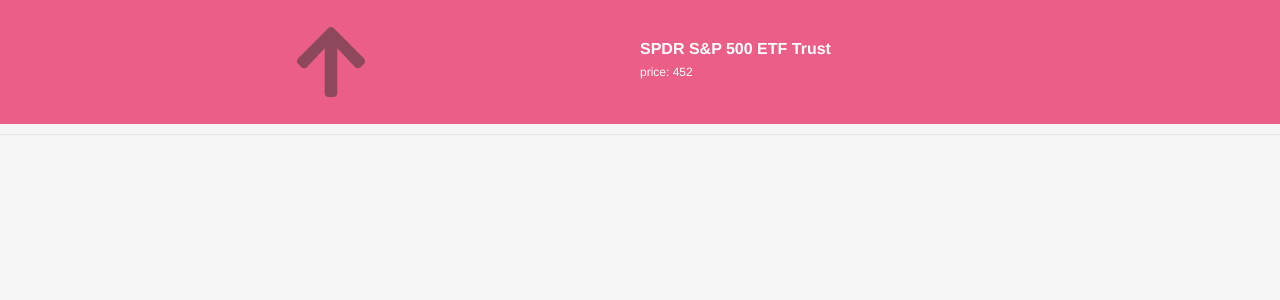
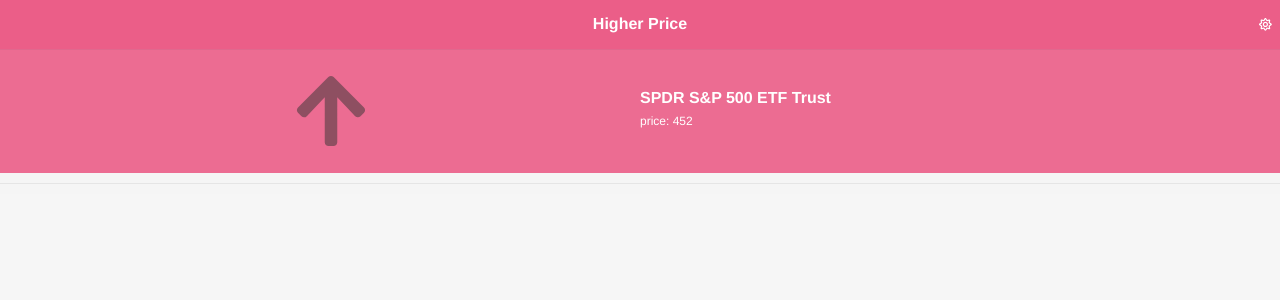
Before and after one commit to miguelesco/capstone-m3, a React (Create React App) app: page /#/ in a window 1280 px wide. Shown: the top 300 px of the page. Built offline with nearby package versions, Linux system fonts and the light colour scheme.

Commit message:
navbar dropdown

```diff
--- a/package.json
+++ b/package.json
@@ -4,6 +4,7 @@
   "version": "0.1.0",
   "private": true,
   "dependencies": {
+    "@material-ui/core": "^4.12.3",
     "@testing-library/jest-dom": "^5.11.4",
     "@testing-library/react": "^11.1.0",
     "@testing-library/user-event": "^12.1.10",
--- a/src/components/general/largeCard/LargeCard.jsx
+++ b/src/components/general/largeCard/LargeCard.jsx
@@ -3,8 +3,7 @@ import Proptypes from 'prop-types';
 import { FaArrowUp } from 'react-icons/fa';
 import { Card, TopTitle } from './styles';
 
-const LargeCard = (props) => {
-  const { popularStock } = props;
+const LargeCard = ({ popularStock }) => {
   const { name, price } = popularStock;
   return (
     <Card>
--- a/src/components/general/largeCard/styles.js
+++ b/src/components/general/largeCard/styles.js
@@ -6,7 +6,7 @@ export const Card = styled.div`
   grid-template-columns: 1fr 1fr;
   place-items: center;
   width: 100%;
-  background-color: rgba(235, 94, 136, 1);
+  background-color: rgba(235, 94, 136, .9);
   padding: 22px;
   box-sizing: border-box;
 `;
--- /dev/null
+++ b/src/components/general/navbar/Navbar.jsx
@@ -0,0 +1,72 @@
+/* eslint-disable linebreak-style */
+import { FaRegSun, FaArrowLeft } from 'react-icons/fa';
+import { useState } from 'react';
+import { MenuItem, Menu } from '@material-ui/core';
+import Proptypes from 'prop-types';
+import NavbarContainer, { Title, ConfigBtn, BackArrow } from './styles';
+
+const options = [
+  'Higher Price',
+  'Lower Price',
+];
+
+const Navbar = ({ title, back, filter }) => {
+  const [anchorEl, setAnchorEl] = useState(null);
+
+  const open = Boolean(anchorEl);
+
+  const handleClick = (e) => {
+    setAnchorEl(e.currentTarget);
+  };
+
+  const handleClose = (event) => {
+    setAnchorEl(null);
+    console.log(event.currentTarget.textContent);
+  };
+
+  return (
+    <NavbarContainer>
+      {
+        back && (
+        <BackArrow>
+          <FaArrowLeft />
+        </BackArrow>
+        )
+      }
+      <Title>{title}</Title>
+      {
+        filter && (
+          <ConfigBtn>
+            <FaRegSun onClick={handleClick} />
+            <Menu
+              id="long-menu"
+              anchorEl={anchorEl}
+              keepMounted
+              open={open}
+              onClose={handleClose}
+            >
+              {options.map((option) => (
+                <MenuItem key={option} selected={option === 'Higher Price'} onClick={handleClose}>
+                  {option}
+                </MenuItem>
+              ))}
+            </Menu>
+          </ConfigBtn>
+        )
+      }
+    </NavbarContainer>
+  );
+};
+
+export default Navbar;
+
+Navbar.propTypes = {
+  title: Proptypes.string.isRequired,
+  back: Proptypes.bool,
+  filter: Proptypes.bool,
+};
+
+Navbar.defaultProps = {
+  back: false,
+  filter: true,
+};
--- /dev/null
+++ b/src/components/general/navbar/styles.js
@@ -0,0 +1,64 @@
+/* eslint-disable linebreak-style */
+import styled from 'styled-components';
+import { flex } from '../../../styles/breakPoints';
+
+const NavbarContainer = styled.nav`
+  background-color: rgba(235, 94, 136, 1);
+  position:relative;
+  box-shadow: 0 1px 0 rgba(9, 30, 66, 0.05);
+  ${flex('row', 'center', 'center')};
+  width: 100%;
+  z-index: 1;
+  box-sizing: border-box;
+  ul {
+    flex-direction: row;
+    display: flex;
+    gap: 0.5rem;
+    list-style: none;
+    align-items: center;
+    li {
+      font-size: 0.8rem;
+      font-weight: 700;
+      color: #121212;
+      a {
+        text-decoration: none;
+      }
+      a:hover {
+        color: blue;
+      }
+      a:active, a:focus {
+        text-decoration: underline blue;
+        color: blue;
+      }
+    }
+  }
+`;
+
+export const Title = styled.h1`
+  color: white;
+  font-size: 16px;
+  font-weight: 700;
+  text-align: right;
+`;
+
+export const ConfigBtn = styled.div`
+  ${flex('row', 'center', 'flex-end')};
+  position: absolute;
+  right: 8px;
+  svg {
+    color: white;
+    font-size: 0.8rem;
+  }
+`;
+
+export const BackArrow = styled.div`
+${flex('row', 'center', 'flex-end')};
+  position: absolute;
+  left: 8px;
+  svg {
+    color: white;
+    font-size: 0.8rem;
+  }
+`;
+
+export default NavbarContainer;
--- a/src/components/home/Home.jsx
+++ b/src/components/home/Home.jsx
@@ -2,6 +2,7 @@
 import { useState } from 'react';
 import { Container, Line } from './styles';
 import LargeCard from '../general/largeCard/LargeCard';
+import Navbar from '../general/navbar/Navbar';
 
 const Home = () => {
   const [popularStock] = useState({
@@ -10,6 +11,7 @@ const Home = () => {
   });
   return (
     <Container>
+      <Navbar title="Higher Price" />
       <LargeCard popularStock={popularStock} />
       <Line />
     </Container>
```
Also changed, not shown: 1 other file (tests, documents, lock files or other folders).
